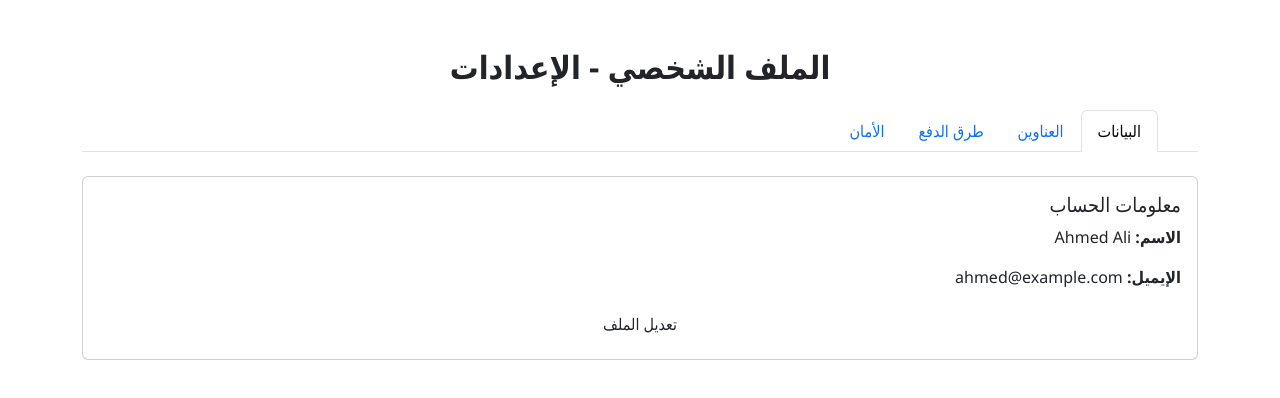
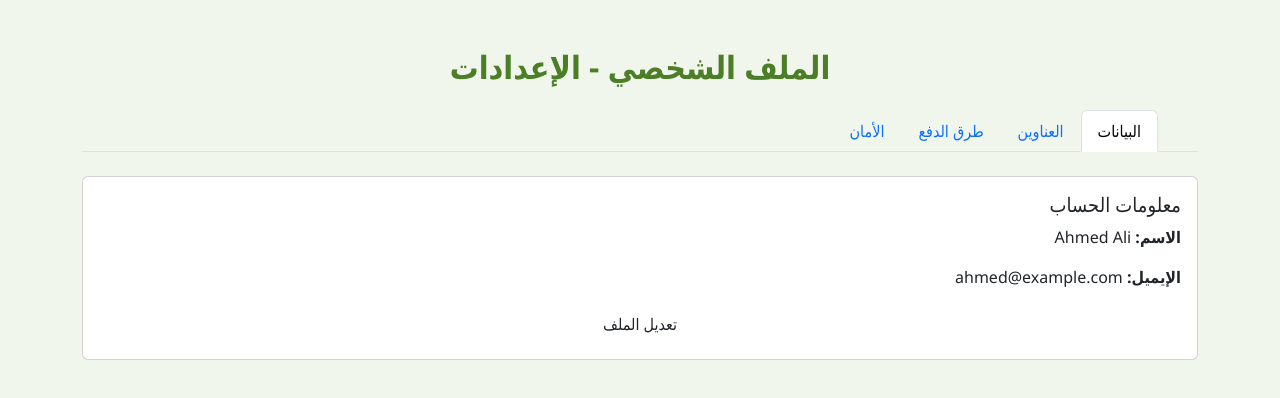
Before and after one commit to nhahub/NHA-262, a plain HTML site: page Frontend/profile.html in a window 1280 px wide. Drawn offline with Linux system fonts and the light colour scheme; files that its build step writes are made by us from their sources.

Commit message:
Update style.css

```diff
--- a/Frontend/CSS/style.css
+++ b/Frontend/CSS/style.css
@@ -1,3 +1,18 @@
+/* Color Palette (Shared Variables)  */
+/* ================================= */
+:root {
+    --greenLight: #f0f6eb;
+    --greenLightHover: #e8f2e1;
+    --greenLightActive: #cfe4c0;
+    --greenNormal: #65a834;
+    --greenNormalHover: #5b972f;
+    --greenNormalActive: #51862a;
+    --greenDark: #4c7e27;
+    --greenDarkHover: #3d651f;
+    --greenDarkActive: #2d4c17;
+    --greenDarker: #233b12;
+}
+
 /* ================================= */
 /* Global Reset                      */
 /* ================================= */
```
